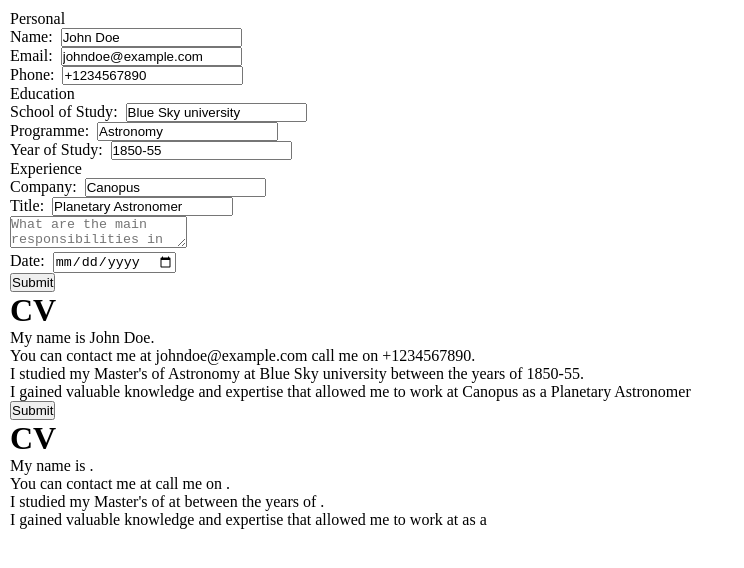
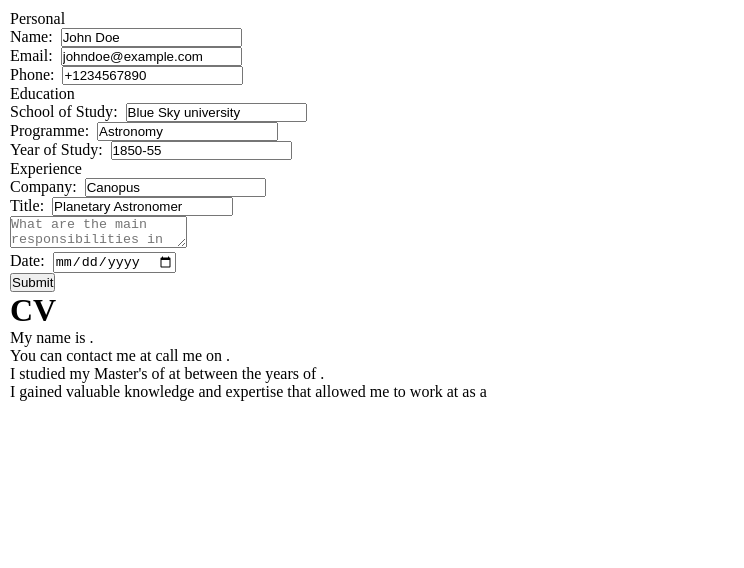
Before and after one commit to draczihper/resume, a React (Vite) app: page / in a window 1280 px wide. Shown: the top 568 px of the page, without its empty margins (0-744 px from the left). Built offline with nearby package versions, Linux system fonts and the light colour scheme.

Commit message:
Add Form component

```diff
--- a/src/components/Form.jsx
+++ b/src/components/Form.jsx
@@ -89,22 +89,7 @@ export default function Form(){
           onChange={handleChange}
         />
       </FormSection>
-      <Button child="Submit" />
-      <div>
-        <h1>CV</h1>
-        <p>My name is {form.name}.</p>
-        <p>
-          You can contact me at {form.email} call me on {form.phone}.
-        </p>
-        <p>
-          I studied my Master's of {form.programme} at {form.school} between the
-          years of {form.year}.
-        </p>
-        <p>
-          I gained valuable knowledge and expertise that allowed me to work at{" "}
-          {form.company} as a {form.title}
-        </p>
-      </div>
+
     </>
   );
 }
@@ -138,7 +123,3 @@ const FormSection = (props) => {
     </div>
   );
 };
-
-const Button = ({ child }) => {
-  return <button>{child}</button>;
-};
```
